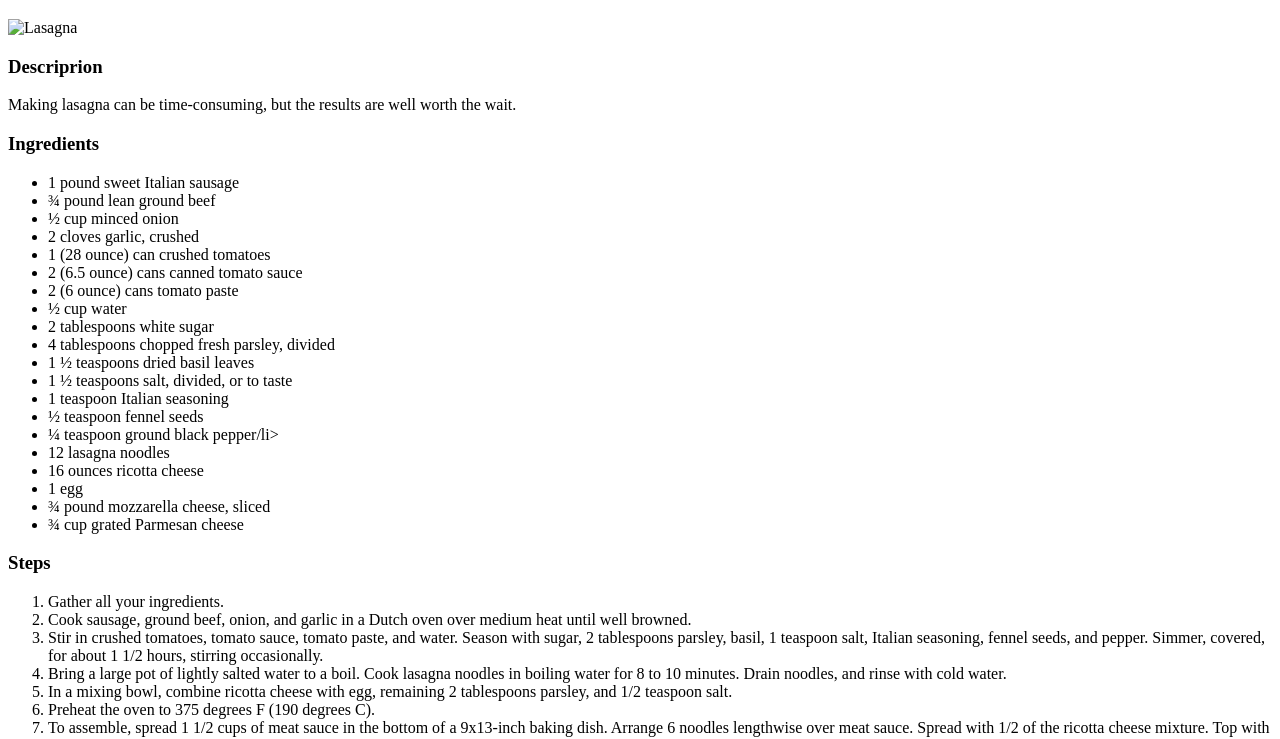
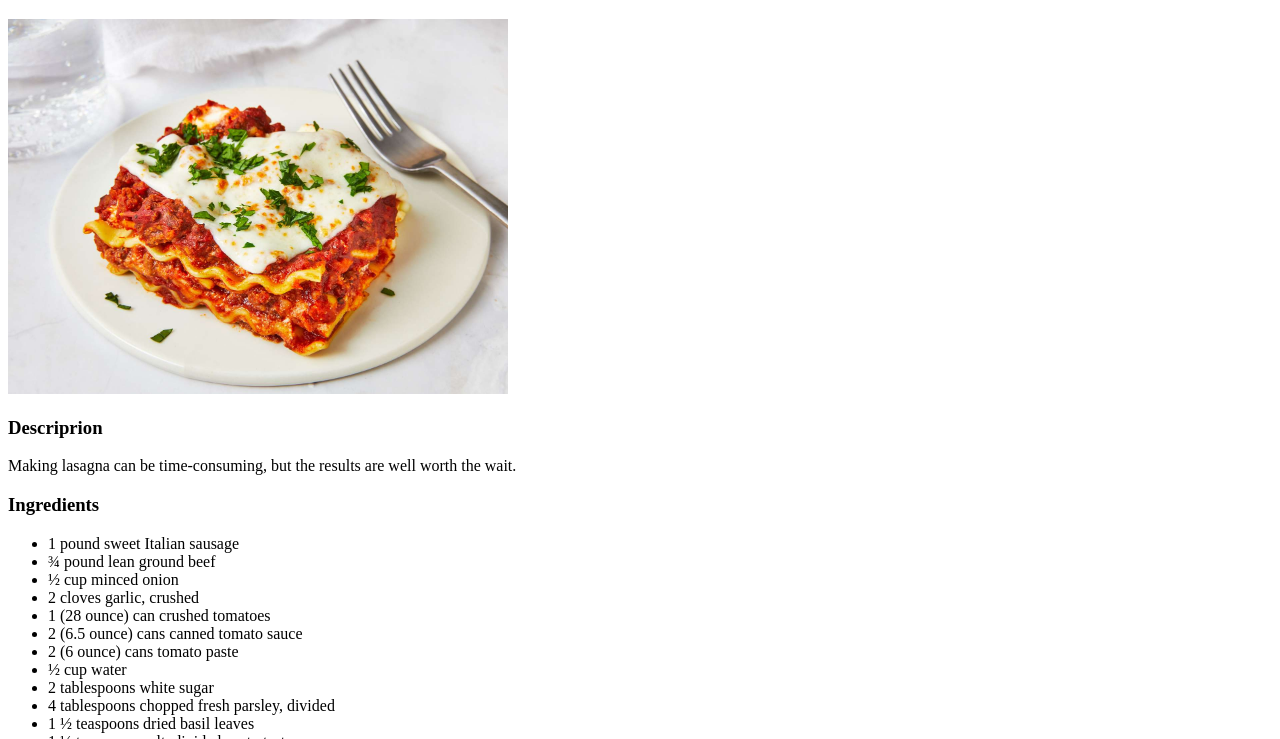
Before and after one commit to EduardMirti/odin-recipes, a plain HTML site: page recipes/lasagna.html in a window 1280 px wide. Shown: the part 61-800 px from the top of the page. Drawn offline with Linux system fonts and the light colour scheme.

Commit message:
Sono un pollo

```diff
--- a/recipes/lasagna.html
+++ b/recipes/lasagna.html
@@ -6,7 +6,7 @@
 </head>
 <body>
     <h1>Lasagna</h1>
-    <img src="lasagna.html" alt="Lasagna" width="500">
+    <img src="lasagna.jpg" alt="Lasagna" width="500">
     <h3>Descriprion</h3>
     <p>
         Making lasagna can be time-consuming, but the results are well worth the wait.
```
